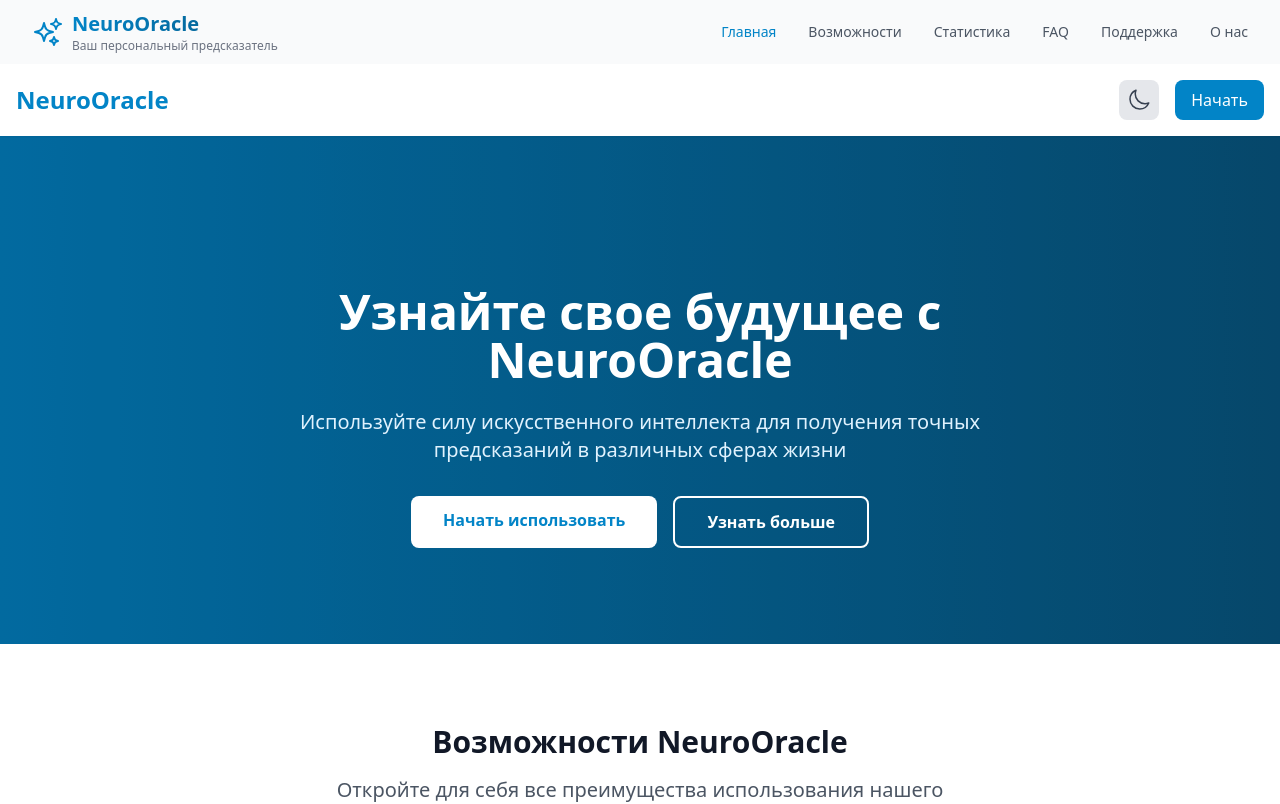
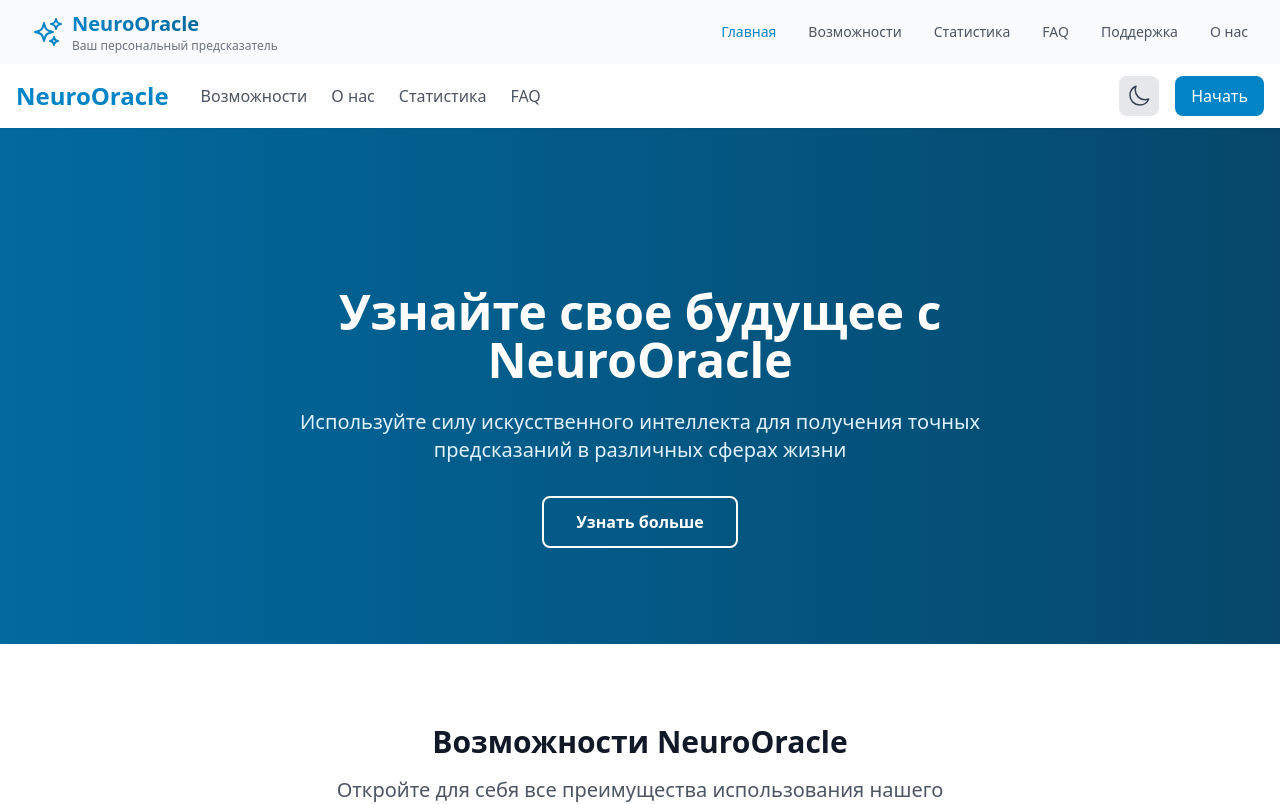
Before and after one commit to lesha358/NeuroOracle, a Next.js app: page / in a window 1280 px wide. Shown: the top 804 px of the page. Built offline with nearby package versions, Linux system fonts and the light colour scheme.

Commit message:
refactor: добавлена навигация и убрано дублирование элементов

```diff
--- /dev/null
+++ b/components/Navigation.tsx
@@ -0,0 +1,45 @@
+import Link from 'next/link';
+import ThemeToggle from './ThemeToggle';
+
+const Navigation = () => {
+  return (
+    <nav className="fixed w-full bg-white dark:bg-gray-800 shadow-sm z-50">
+      <div className="container mx-auto px-4">
+        <div className="flex justify-between items-center h-16">
+          <div className="flex items-center space-x-8">
+            <Link href="/" className="text-2xl font-bold text-primary-600 dark:text-primary-400">
+              NeuroOracle
+            </Link>
+            <div className="hidden md:flex space-x-6">
+              <Link href="/features" className="text-gray-600 dark:text-gray-300 hover:text-primary-600 dark:hover:text-primary-400">
+                Возможности
+              </Link>
+              <Link href="/about" className="text-gray-600 dark:text-gray-300 hover:text-primary-600 dark:hover:text-primary-400">
+                О нас
+              </Link>
+              <Link href="/stats" className="text-gray-600 dark:text-gray-300 hover:text-primary-600 dark:hover:text-primary-400">
+                Статистика
+              </Link>
+              <Link href="/faq" className="text-gray-600 dark:text-gray-300 hover:text-primary-600 dark:hover:text-primary-400">
+                FAQ
+              </Link>
+            </div>
+          </div>
+          <div className="flex items-center space-x-4">
+            <ThemeToggle />
+            <Link
+              href="https://t.me/NeuroOracle_bot"
+              target="_blank"
+              rel="noopener noreferrer"
+              className="bg-primary-600 text-white px-4 py-2 rounded-lg hover:bg-primary-700 transition-colors duration-200"
+            >
+              Начать
+            </Link>
+          </div>
+        </div>
+      </div>
+    </nav>
+  );
+};
+
+export default Navigation;
--- a/pages/index.tsx
+++ b/pages/index.tsx
@@ -12,7 +12,7 @@ import {
   RocketLaunchIcon
 } from '@heroicons/react/24/outline';
 import FadeIn from '../components/animations/FadeIn';
-import ThemeToggle from '../components/ThemeToggle';
+import Navigation from '../components/Navigation';
 
 const features = [
   {
@@ -72,25 +72,7 @@ const HomePage: NextPage = () => {
         <meta name="description" content="Получайте точные предсказания с помощью искусственного интеллекта" />
       </Head>
 
-      {/* Header */}
-      <header className="fixed w-full bg-white dark:bg-gray-800 shadow-sm z-50">
-        <div className="container mx-auto px-4 py-4 flex justify-between items-center">
-          <Link href="/" className="text-2xl font-bold text-primary-600 dark:text-primary-400">
-            NeuroOracle
-          </Link>
-          <div className="flex items-center space-x-4">
-            <ThemeToggle />
-            <Link
-              href="https://t.me/NeuroOracle_bot"
-              target="_blank"
-              rel="noopener noreferrer"
-              className="bg-primary-600 text-white px-4 py-2 rounded-lg hover:bg-primary-700 transition-colors duration-200"
-            >
-              Начать
-            </Link>
-          </div>
-        </div>
-      </header>
+      <Navigation />
 
       {/* Hero секция */}
       <section className="relative bg-gradient-to-r from-primary-600 to-primary-800 text-white pt-32">
@@ -109,14 +91,6 @@ const HomePage: NextPage = () => {
             </FadeIn>
             <FadeIn delay={0.4}>
               <div className="flex flex-col sm:flex-row gap-4 justify-center">
-                <Link
-                  href="https://t.me/NeuroOracle_bot"
-                  target="_blank"
-                  rel="noopener noreferrer"
-                  className="inline-block bg-white text-primary-600 px-8 py-3 rounded-lg font-semibold hover:bg-primary-50 transition-colors duration-300"
-                >
-                  Начать использовать
-                </Link>
                 <Link
                   href="/features"
                   className="inline-block border-2 border-white text-white px-8 py-3 rounded-lg font-semibold hover:bg-white hover:text-primary-600 transition-colors duration-300"
```
